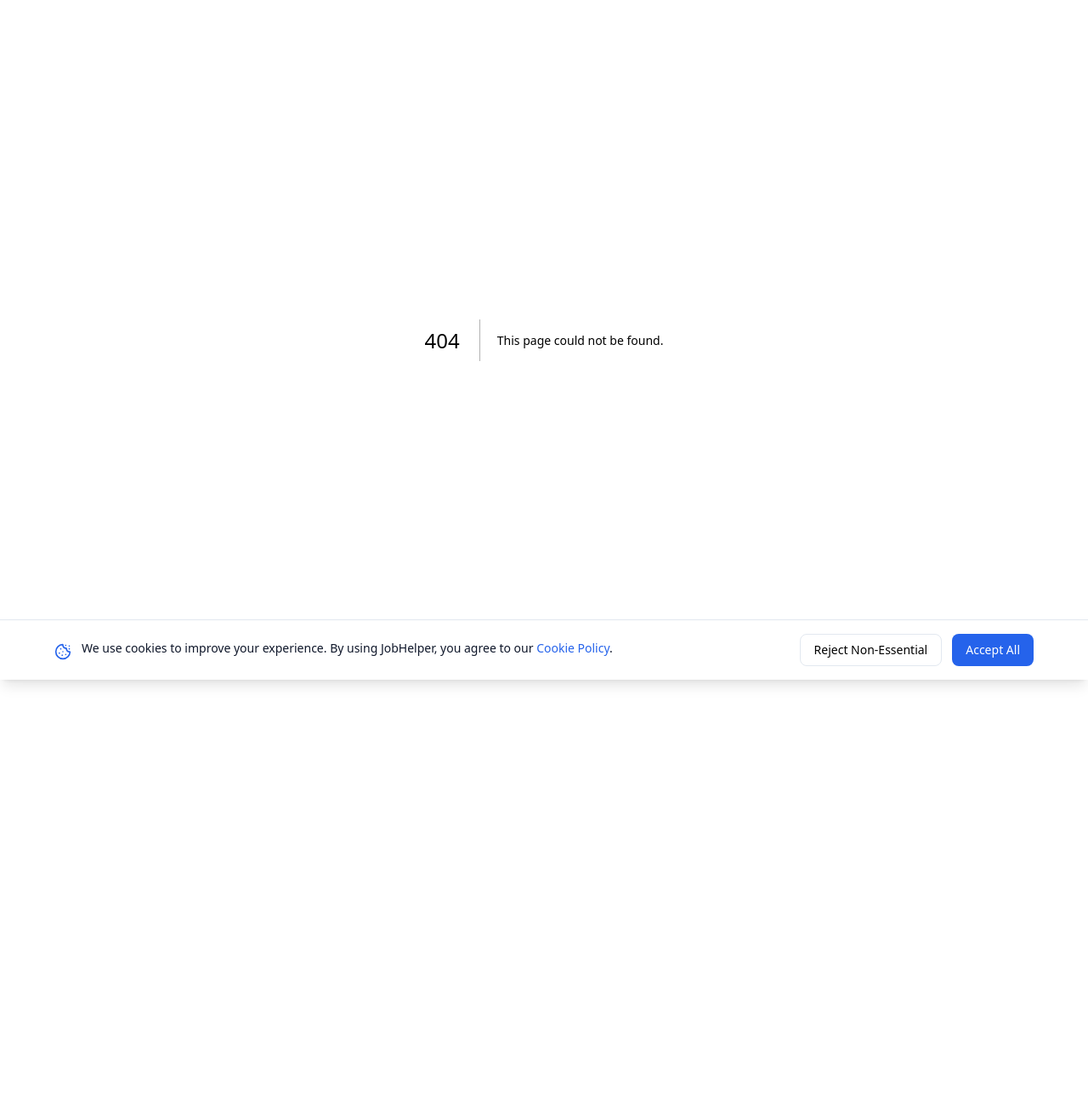
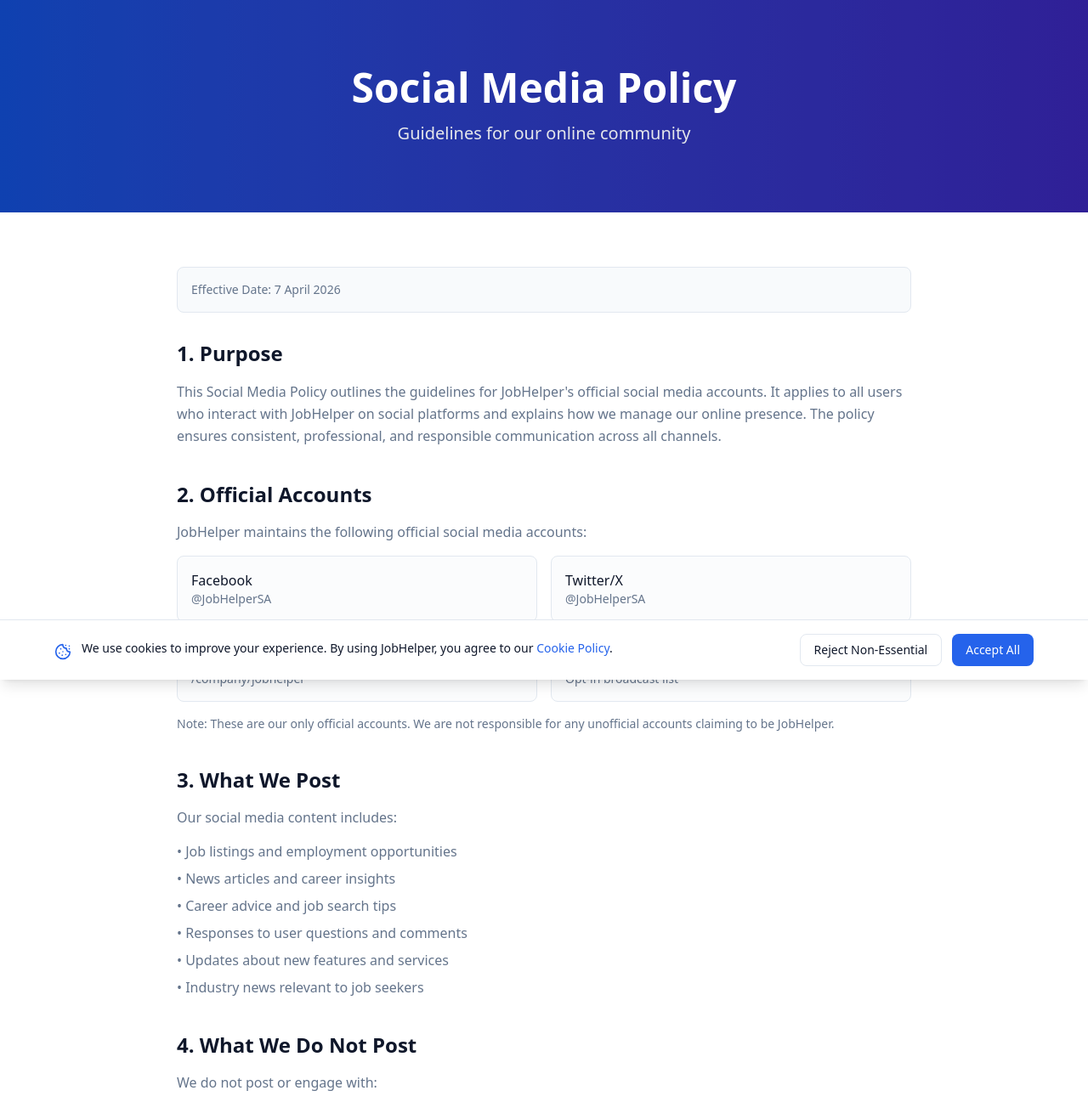
Before and after one commit to jeremiahsetou-ux/job-portal-final, a Next.js app: page /social-media-policy in a window 1280 px wide. Before the commit this address had no page. Shown: the top 1297 px of the page at 85% size. Before the commit the page ends 800 px from the top, so only its background shows below. Built offline with nearby package versions, Linux system fonts and the light colour scheme.

Commit message:
feat: add Social Media Policy page

```diff
--- /dev/null
+++ b/src/app/social-media-policy/page.tsx
@@ -0,0 +1,154 @@
+import { Mail, MessageCircle } from 'lucide-react';
+import { Metadata } from 'next';
+
+export const metadata: Metadata = {
+  title: 'Social Media Policy – JobHelper',
+  description: 'JobHelper Social Media Policy - Guidelines for our official social media presence.',
+};
+
+export default function SocialMediaPolicyPage() {
+  return (
+    <div className="min-h-screen bg-background">
+      {/* Hero Section */}
+      <section className="relative h-[250px] bg-gradient-to-r from-blue-600 to-indigo-700">
+        <div className="absolute inset-0 bg-black/30" />
+        <div className="container mx-auto px-4 h-full flex items-center justify-center relative z-10">
+          <div className="text-center text-white">
+            <h1 className="text-4xl md:text-5xl font-bold mb-4">
+              Social Media Policy
+            </h1>
+            <p className="text-xl text-gray-200">
+              Guidelines for our online community
+            </p>
+          </div>
+        </div>
+      </section>
+
+      {/* Content */}
+      <div className="container mx-auto px-4 py-16 max-w-4xl">
+        <div className="mb-8 p-4 bg-muted/50 rounded-lg border">
+          <p className="text-sm text-muted-foreground">
+            <span className="font-medium">Effective Date:</span> 7 April 2026
+          </p>
+        </div>
+
+        {/* 1. Purpose */}
+        <section className="mb-10">
+          <h2 className="text-2xl font-bold mb-4 text-foreground">1. Purpose</h2>
+          <p className="text-muted-foreground leading-relaxed">
+            This Social Media Policy outlines the guidelines for JobHelper's official social media accounts. It applies to all users who interact with JobHelper on social platforms and explains how we manage our online presence. The policy ensures consistent, professional, and responsible communication across all channels.
+          </p>
+        </section>
+
+        {/* 2. Official Accounts */}
+        <section className="mb-10">
+          <h2 className="text-2xl font-bold mb-4 text-foreground">2. Official Accounts</h2>
+          <p className="text-muted-foreground mb-4">JobHelper maintains the following official social media accounts:</p>
+          <div className="grid md:grid-cols-2 gap-4">
+            <div className="p-4 bg-muted/30 rounded-lg border">
+              <p className="font-medium text-foreground">Facebook</p>
+              <p className="text-sm text-muted-foreground">@JobHelperSA</p>
+            </div>
+            <div className="p-4 bg-muted/30 rounded-lg border">
+              <p className="font-medium text-foreground">Twitter/X</p>
+              <p className="text-sm text-muted-foreground">@JobHelperSA</p>
+            </div>
+            <div className="p-4 bg-muted/30 rounded-lg border">
+              <p className="font-medium text-foreground">LinkedIn</p>
+              <p className="text-sm text-muted-foreground">/company/jobhelper</p>
+            </div>
+            <div className="p-4 bg-muted/30 rounded-lg border">
+              <p className="font-medium text-foreground">WhatsApp</p>
+              <p className="text-sm text-muted-foreground">Opt-in broadcast list</p>
+            </div>
+          </div>
+          <p className="text-sm text-muted-foreground mt-4">
+            Note: These are our only official accounts. We are not responsible for any unofficial accounts claiming to be JobHelper.
+          </p>
+        </section>
+
+        {/* 3. What We Post */}
+        <section className="mb-10">
+          <h2 className="text-2xl font-bold mb-4 text-foreground">3. What We Post</h2>
+          <p className="text-muted-foreground mb-4">Our social media content includes:</p>
+          <ul className="space-y-2 text-muted-foreground">
+            <li>• Job listings and employment opportunities</li>
+            <li>• News articles and career insights</li>
+            <li>• Career advice and job search tips</li>
+            <li>• Responses to user questions and comments</li>
+            <li>• Updates about new features and services</li>
+            <li>• Industry news relevant to job seekers</li>
+          </ul>
+        </section>
+
+        {/* 4. What We Do Not Post */}
+        <section className="mb-10">
+          <h2 className="text-2xl font-bold mb-4 text-foreground">4. What We Do Not Post</h2>
+          <p className="text-muted-foreground mb-4">We do not post or engage with:</p>
+          <ul className="space-y-2 text-muted-foreground">
+            <li>• Political endorsements or partisan content</li>
+            <li>• Discriminatory content based on race, gender, religion, age, disability, or any other protected characteristic</li>
+            <li>• Personal information about individuals without consent</li>
+            <li>• Content that violates the rights of others</li>
+            <li>• Defamatory or misleading information</li>
+          </ul>
+        </section>
+
+        {/* 5. User Interaction & Moderation */}
+        <section className="mb-10">
+          <h2 className="text-2xl font-bold mb-4 text-foreground">5. User Interaction & Moderation</h2>
+          <p className="text-muted-foreground leading-relaxed">
+            We welcome constructive engagement on our social media platforms. However, we reserve the right to hide, delete, or block users who post: hate speech, spam, false information, personal attacks, or any content that violates our community guidelines. We may also report violations to the relevant platform and law enforcement if necessary.
+          </p>
+        </section>
+
+        {/* 6. Disclaimer: Third-Party Content */}
+        <section className="mb-10">
+          <h2 className="text-2xl font-bold mb-4 text-foreground">6. Disclaimer: Third-Party Content</h2>
+          <p className="text-muted-foreground leading-relaxed">
+            Links to external websites, articles, or resources shared on our social media accounts are not endorsements of those sites or their content. We share third-party content for informational purposes only. We are not responsible for the accuracy, privacy practices, or availability of external sites.
+          </p>
+        </section>
+
+        {/* 7. Disclaimer: No Professional Advice */}
+        <section className="mb-10">
+          <h2 className="text-2xl font-bold mb-4 text-foreground">7. Disclaimer: No Professional Advice</h2>
+          <p className="text-muted-foreground leading-relaxed">
+            Content posted on JobHelper's social media accounts is for informational purposes only and does not constitute professional advice. We are not legal, financial, or career advisors. Users should seek professional guidance for their specific circumstances. JobHelper does not accept responsibility for decisions made based on our social media content.
+          </p>
+        </section>
+
+        {/* 8. Copyright and Sharing */}
+        <section className="mb-10">
+          <h2 className="text-2xl font-bold mb-4 text-foreground">8. Copyright and Sharing</h2>
+          <ul className="space-y-2 text-muted-foreground">
+            <li>• You are welcome to share our posts with proper credit to @JobHelperSA</li>
+            <li>• You may quote short excerpts with a link to the original article</li>
+            <li>• Do not republish full articles without our written permission</li>
+            <li>• Images and graphics are copyrighted and may not be used without attribution</li>
+          </ul>
+        </section>
+
+        {/* 9. Reporting Concerns */}
+        <section className="mb-10">
+          <h2 className="text-2xl font-bold mb-4 text-foreground">9. Reporting Concerns</h2>
+          <p className="text-muted-foreground mb-4">
+            If you see content on our social media accounts that violates this policy or concerns you, please report it:
+          </p>
+          <div className="bg-muted/30 p-6 rounded-lg border">
+            <div className="flex items-center gap-3">
+              <Mail className="w-5 h-5 text-primary" />
+              <div>
+                <p className="font-medium text-foreground">Email</p>
+                <p className="text-sm text-muted-foreground">info@jobhelper.co.za</p>
+                <p className="text-xs text-muted-foreground mt-1">
+                  Include "Social Media Concern" in the subject line
+                </p>
+              </div>
+            </div>
+          </div>
+        </section>
+      </div>
+    </div>
+  );
+}
```
